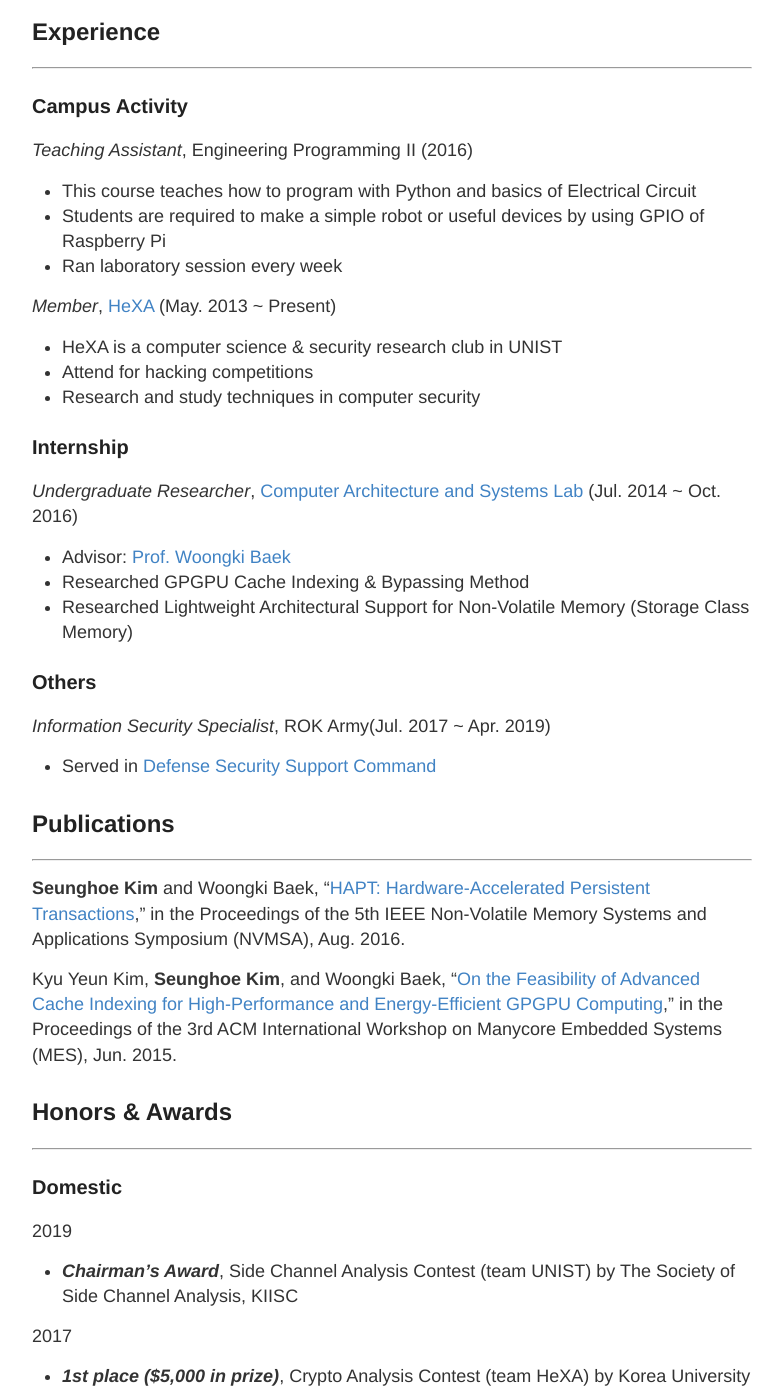
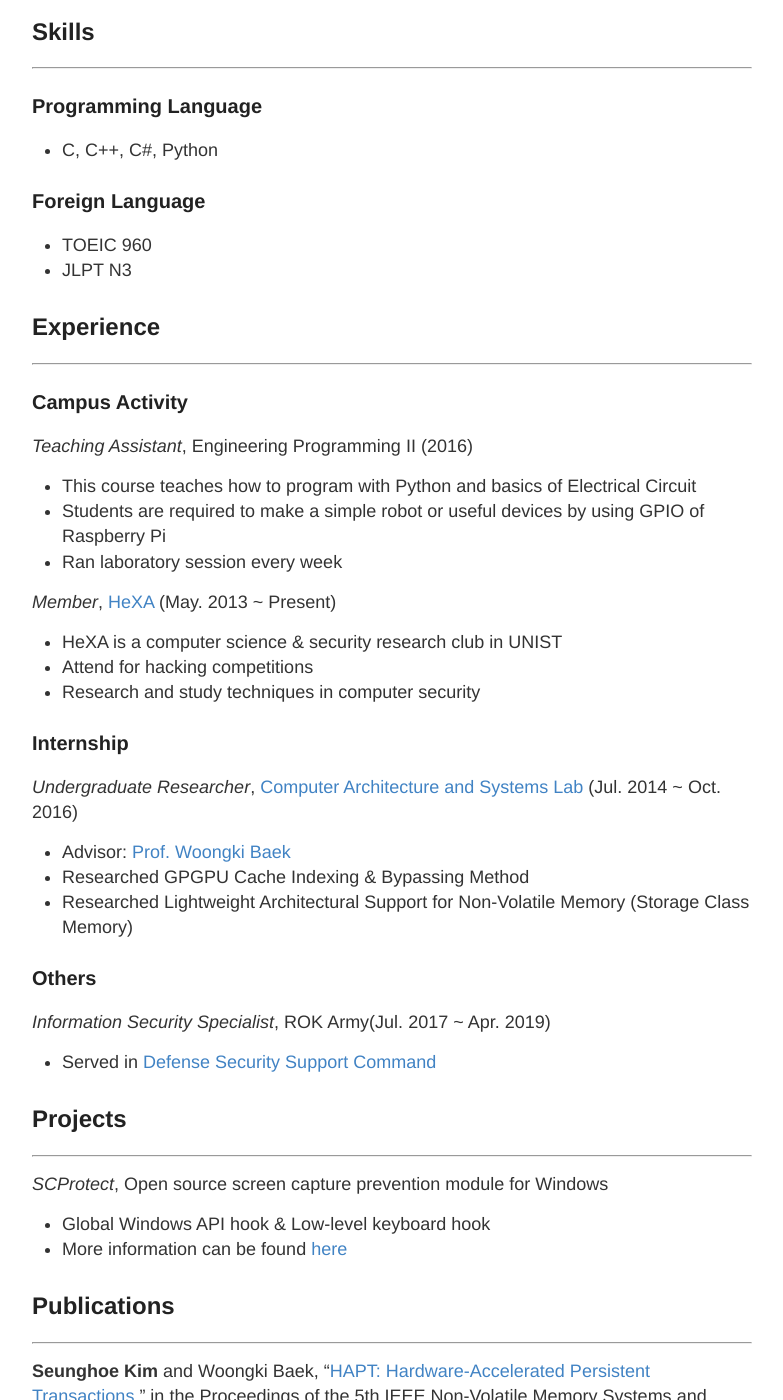
Before and after one commit to ksh7534/ksh7534.github.io, a Jekyll site: the page built from _posts/2019-05-19-About-Me.md, in a window 1280 px wide and 1400 px high, scrolled down 597 px. Shown: the whole window, without its empty margins (248-1031 px from the left). Built offline with Jekyll 4.4.1, drawn with Linux system fonts in a browser that asks for light colours.

```diff
--- a/_posts/2019-05-19-About-Me.md
+++ b/_posts/2019-05-19-About-Me.md
@@ -24,6 +24,16 @@ GitHub: [https://github.com/ksh7534][GITHUB]
 - Parallel Computing
 - GPGPU Computing
 
+## Skills
+----------
+
+### Programming Language
+- C, C++, C#, Python
+
+### Foreign Language
+- TOEIC 960
+- JLPT N3
+
 ## Experience
 ----------
 
@@ -47,6 +57,13 @@ GitHub: [https://github.com/ksh7534][GITHUB]
 ### Others
 *Information Security Specialist*, ROK Army(Jul. 2017 ~ Apr. 2019)
 - Served in [Defense Security Support Command][DSSC]
+
+## Projects
+----------
+
+*SCProtect*, Open source screen capture prevention module for Windows
+- Global Windows API hook & Low-level keyboard hook
+- More information can be found [here][SCProtect]
 
 ## Publications
 ----------
@@ -84,6 +101,8 @@ Kyu Yeun Kim, **Seunghoe Kim**, and Woongki Baek, “[On the Feasibility of Adva
 [WBAEK]:https://sites.google.com/site/woongkibaek/ "Prof. Woongki Baek's Homepage"
 [DSSC]:http://www.dssc.mil.kr/ "DSSC Homepage"
 
+[SCProtect]:https://github.com/ksh7534/SCProtect "SCProtect Github Page"
+
 [HAPT]:https://ieeexplore.ieee.org/document/7547181 "HAPT Paper"
 [CACHE]:https://dl.acm.org/citation.cfm?id=2768179 "Advance Cache Indexing Paper"
 
```
Also changed, not shown: _posts/2019-12-26-About-Me-Kor.md (added, +114 -0 lines).
